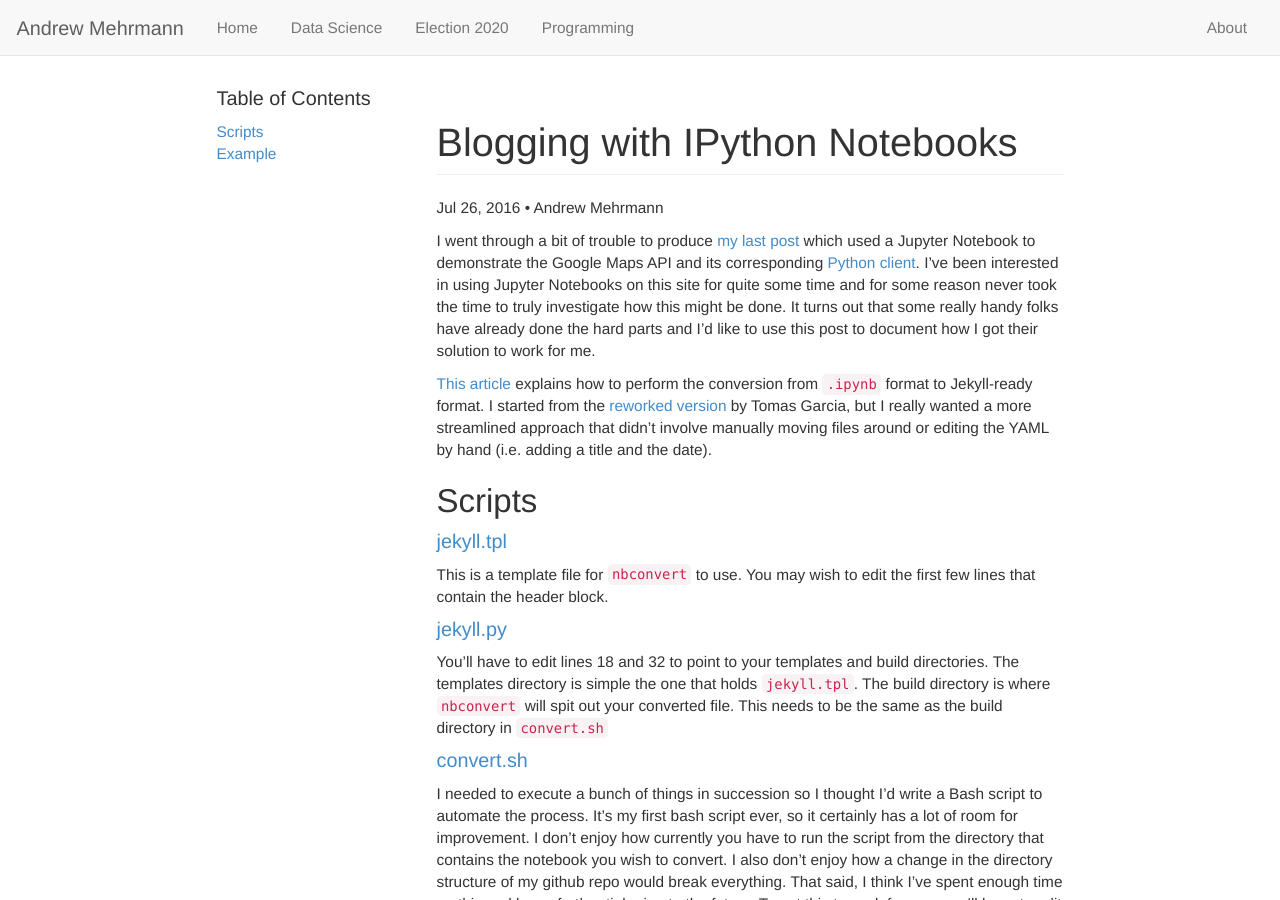
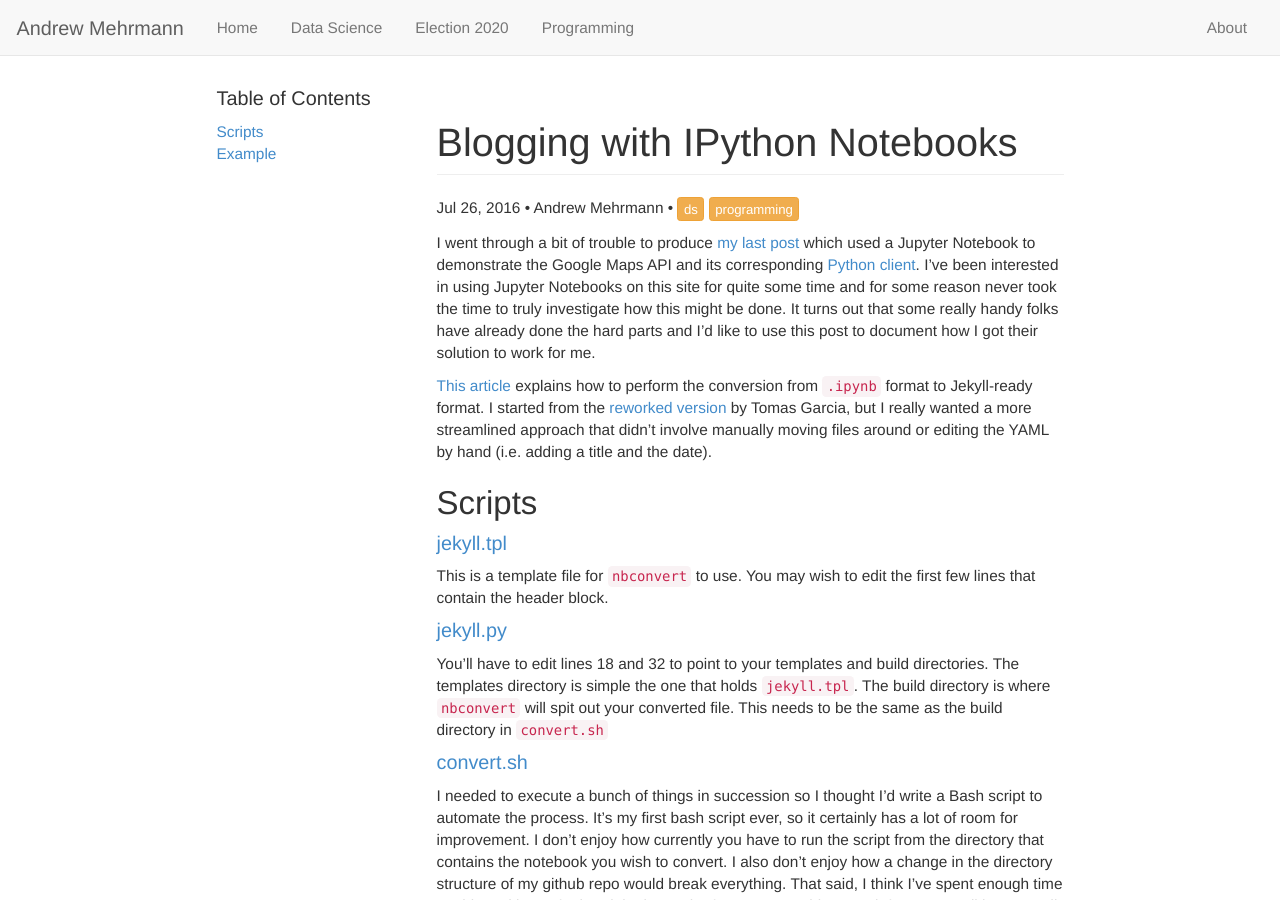
Before and after one commit to dkmehrmann/-deprecated-dkmehrmann.github.io, a Jekyll site: the page built from _posts/2016-07-26-blogging_with_ipynb.md, in a window 1280 px wide and 900 px high. Built offline with Jekyll 4.4.1, drawn with Linux system fonts in a browser that asks for light colours.

Commit message:
add category icons

```diff
--- a/_layouts/category.html
+++ b/_layouts/category.html
@@ -14,6 +14,12 @@
     </h2>
 
     <span class="text-warning">{{ post.date | date: "%b %-d, %Y" }}</span>
+    <br>
+
+    {% for category in post.categories %}
+      <a href="/{{category}}" class="btn btn-warning btn-xs">{{category}}</a>
+    {% endfor %}
+
     <p>{{ post.content | strip_html | truncatewords:75}}</p>
     <a href="{{ post.url | prepend: site.baseurl }}">Read more...</a><br>
 
--- a/_layouts/post.html
+++ b/_layouts/post.html
@@ -40,7 +40,13 @@
   <div id="content" class="col-xs-12 col-sm-9 pull-right">
 
       <h1 class="page-header">{{ page.title }}</h1>
-      <p class="post-meta"><time datetime="{{ page.date | date_to_xmlschema }}" itemprop="datePublished">{{ page.date | date: "%b %-d, %Y" }}</time>{% if page.author %} • <span itemprop="author" itemscope itemtype="http://schema.org/Person"><span itemprop="name">{{ page.author }}</span></span>{% endif %}</p>
+      <p class="post-meta">
+        <time datetime="{{ page.date | date_to_xmlschema }}" itemprop="datePublished">{{ page.date | date: "%b %-d, %Y" }}</time>
+        {% if page.author %} • <span itemprop="author" itemscope itemtype="http://schema.org/Person"><span itemprop="name">{{ page.author }}</span></span>{% endif %} •
+        {% for category in page.categories %}
+          <a href="/{{category}}" class="btn btn-warning btn-xs">{{category}}</a>
+        {% endfor %}
+      </p>
 
       {{ content }}
 
```
Also changed, not shown: index.md (+7 -1 lines), ds.md (renamed from datascience.md).
